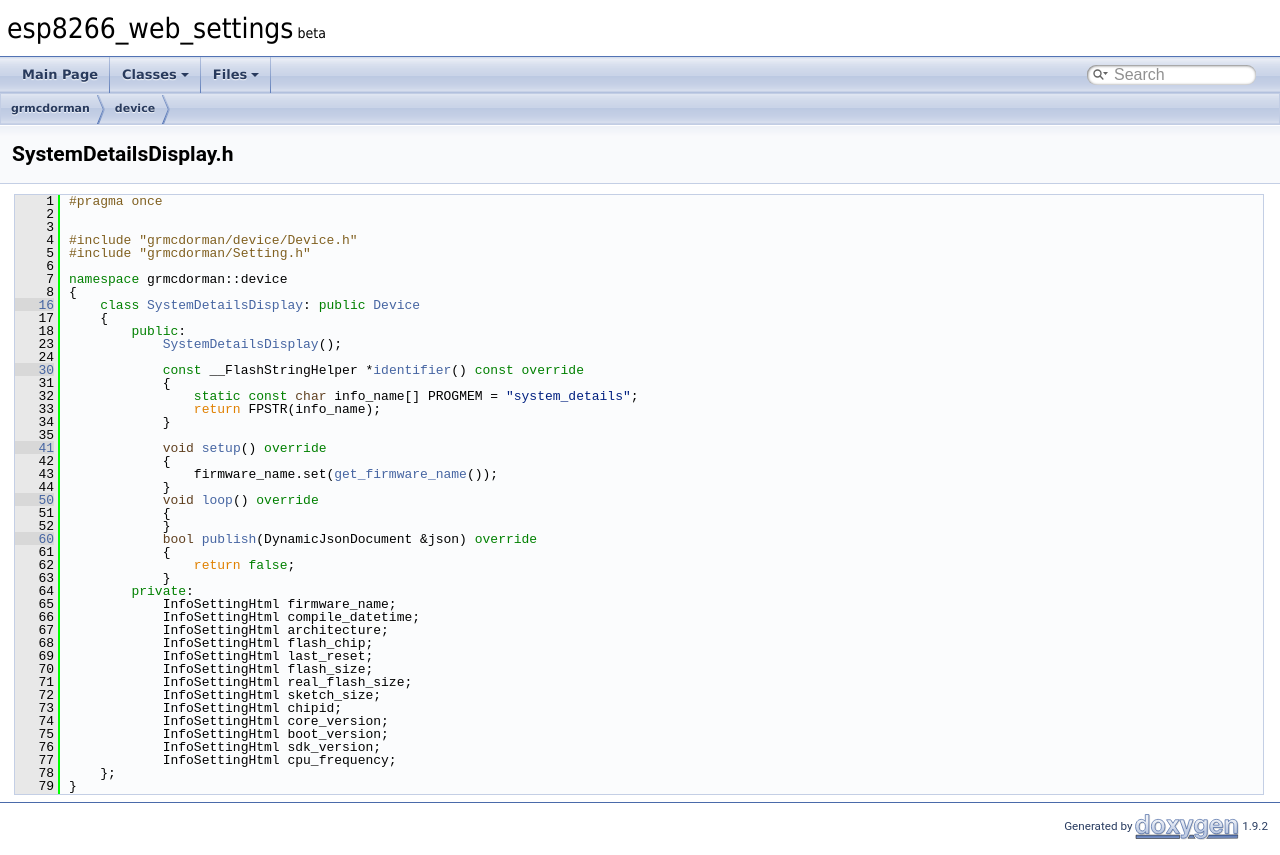
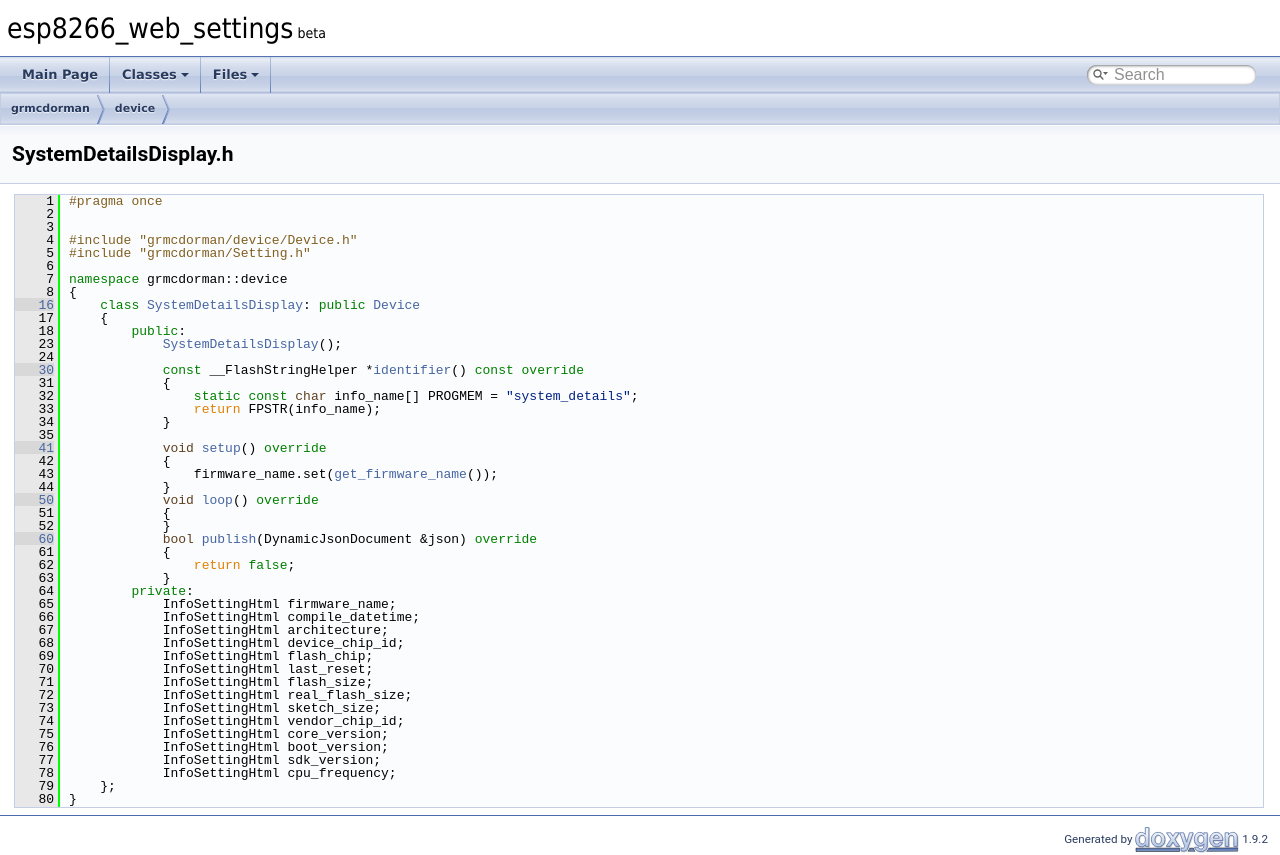
Before and after one commit to grmcdorman/esp8266_device_framework, a plain HTML site: page _system_details_display_8h_source.html in a window 1280 px wide. Drawn offline with Linux system fonts and the light colour scheme.

Commit message:
deploy: c60bdba3198627e2346ccf22f477a9549cc75e37

```diff
--- a/_system_details_display_8h_source.html
+++ b/_system_details_display_8h_source.html
@@ -103,18 +103,19 @@ $(function() {
 <div class="line"><a id="l00065" name="l00065"></a><span class="lineno">   65</span>            InfoSettingHtml firmware_name;                  </div>
 <div class="line"><a id="l00066" name="l00066"></a><span class="lineno">   66</span>            InfoSettingHtml compile_datetime;               </div>
 <div class="line"><a id="l00067" name="l00067"></a><span class="lineno">   67</span>            InfoSettingHtml architecture;                   </div>
-<div class="line"><a id="l00068" name="l00068"></a><span class="lineno">   68</span>            InfoSettingHtml flash_chip;                     </div>
-<div class="line"><a id="l00069" name="l00069"></a><span class="lineno">   69</span>            InfoSettingHtml last_reset;                     </div>
-<div class="line"><a id="l00070" name="l00070"></a><span class="lineno">   70</span>            InfoSettingHtml flash_size;                     </div>
-<div class="line"><a id="l00071" name="l00071"></a><span class="lineno">   71</span>            InfoSettingHtml real_flash_size;                </div>
-<div class="line"><a id="l00072" name="l00072"></a><span class="lineno">   72</span>            InfoSettingHtml sketch_size;                    </div>
-<div class="line"><a id="l00073" name="l00073"></a><span class="lineno">   73</span>            InfoSettingHtml chipid;                         </div>
-<div class="line"><a id="l00074" name="l00074"></a><span class="lineno">   74</span>            InfoSettingHtml core_version;                   </div>
-<div class="line"><a id="l00075" name="l00075"></a><span class="lineno">   75</span>            InfoSettingHtml boot_version;                   </div>
-<div class="line"><a id="l00076" name="l00076"></a><span class="lineno">   76</span>            InfoSettingHtml sdk_version;                    </div>
-<div class="line"><a id="l00077" name="l00077"></a><span class="lineno">   77</span>            InfoSettingHtml cpu_frequency;                  </div>
-<div class="line"><a id="l00078" name="l00078"></a><span class="lineno">   78</span>    };</div>
-<div class="line"><a id="l00079" name="l00079"></a><span class="lineno">   79</span>}</div>
+<div class="line"><a id="l00068" name="l00068"></a><span class="lineno">   68</span>            InfoSettingHtml device_chip_id;                 </div>
+<div class="line"><a id="l00069" name="l00069"></a><span class="lineno">   69</span>            InfoSettingHtml flash_chip;                     </div>
+<div class="line"><a id="l00070" name="l00070"></a><span class="lineno">   70</span>            InfoSettingHtml last_reset;                     </div>
+<div class="line"><a id="l00071" name="l00071"></a><span class="lineno">   71</span>            InfoSettingHtml flash_size;                     </div>
+<div class="line"><a id="l00072" name="l00072"></a><span class="lineno">   72</span>            InfoSettingHtml real_flash_size;                </div>
+<div class="line"><a id="l00073" name="l00073"></a><span class="lineno">   73</span>            InfoSettingHtml sketch_size;                    </div>
+<div class="line"><a id="l00074" name="l00074"></a><span class="lineno">   74</span>            InfoSettingHtml vendor_chip_id;                 </div>
+<div class="line"><a id="l00075" name="l00075"></a><span class="lineno">   75</span>            InfoSettingHtml core_version;                   </div>
+<div class="line"><a id="l00076" name="l00076"></a><span class="lineno">   76</span>            InfoSettingHtml boot_version;                   </div>
+<div class="line"><a id="l00077" name="l00077"></a><span class="lineno">   77</span>            InfoSettingHtml sdk_version;                    </div>
+<div class="line"><a id="l00078" name="l00078"></a><span class="lineno">   78</span>            InfoSettingHtml cpu_frequency;                  </div>
+<div class="line"><a id="l00079" name="l00079"></a><span class="lineno">   79</span>    };</div>
+<div class="line"><a id="l00080" name="l00080"></a><span class="lineno">   80</span>}</div>
 <div class="ttc" id="aclassgrmcdorman_1_1device_1_1_device_html"><div class="ttname"><a href="classgrmcdorman_1_1device_1_1_device.html">grmcdorman::device::Device</a></div><div class="ttdoc">The generic device interface.</div><div class="ttdef"><b>Definition:</b> Device.h:24</div></div>
 <div class="ttc" id="aclassgrmcdorman_1_1device_1_1_device_html_af89dab66876f868ae1168a3e23d7084e"><div class="ttname"><a href="classgrmcdorman_1_1device_1_1_device.html#af89dab66876f868ae1168a3e23d7084e">grmcdorman::device::Device::get_firmware_name</a></div><div class="ttdeci">static const __FlashStringHelper * get_firmware_name()</div><div class="ttdoc">Get the firmware prefix.</div><div class="ttdef"><b>Definition:</b> Device.h:173</div></div>
 <div class="ttc" id="aclassgrmcdorman_1_1device_1_1_system_details_display_html"><div class="ttname"><a href="classgrmcdorman_1_1device_1_1_system_details_display.html">grmcdorman::device::SystemDetailsDisplay</a></div><div class="ttdoc">This class is a readonly system-details panel.</div><div class="ttdef"><b>Definition:</b> SystemDetailsDisplay.h:17</div></div>
```
